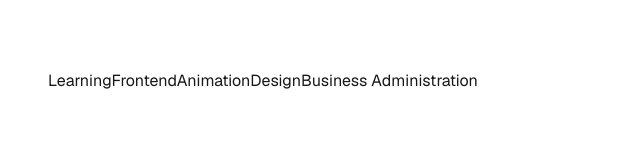
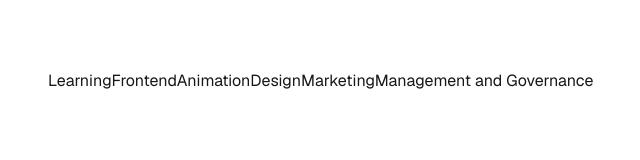
Before and after one commit to rexccm/rex-chan-notes, a Next.js app: page / in a window 1280 px wide. Shown: the part 383-543 px from the top of the page, without its empty margins (272-912 px from the left). Built offline with nearby package versions, Linux system fonts and the light colour scheme.

Commit message:
Add Marketing page

```diff
--- a/app/business-administration/page.tsx
+++ b/app/management-and-governance/page.tsx
@@ -1,9 +1,9 @@
 import Link from "next/link";
 
-export default function BusinessAdministration() {
+export default function ManagementAndGovernance() {
     return (
         <>
-            <h2>Business Administration</h2>
+            <h2>Management and Governance</h2>
             <section className="management">
                 <h3>Management</h3>
                 <p>"Formal organization is the kind of cooperation that is conscious, deliberate, purposeful. The function of the executive are those of control, management, supervision, administration, in formal organizations. These functions are exercised not merely by high officials in such organizations but by all those who are in positions of control of whatever degree. ", American management theorist Chester Barnard mentioned in <em>The Functions of Executive</em>. </p>
--- /dev/null
+++ b/app/marketing/page.tsx
@@ -0,0 +1,10 @@
+import Link from "next/link";
+
+export default function Marketing() {
+    return (
+        <>
+            <h2>Marketing</h2>
+            <p>Marketing is engaging customers, building customer relationships and creating value for customers in order to capture value from customers in return.</p>
+        </>
+    )
+}
--- a/app/page.tsx
+++ b/app/page.tsx
@@ -45,9 +45,14 @@ export default function Home() {
             Design
           </Link>
           <Link
-            href="business-administration"
+            href="marketing"
           >
-            Business Administration
+            Marketing
+          </Link>
+          <Link
+            href="management-and-governance"
+          >
+            Management and Governance
           </Link>
         </div>
         <div className="flex flex-col gap-4 text-base font-medium sm:flex-row">
```
